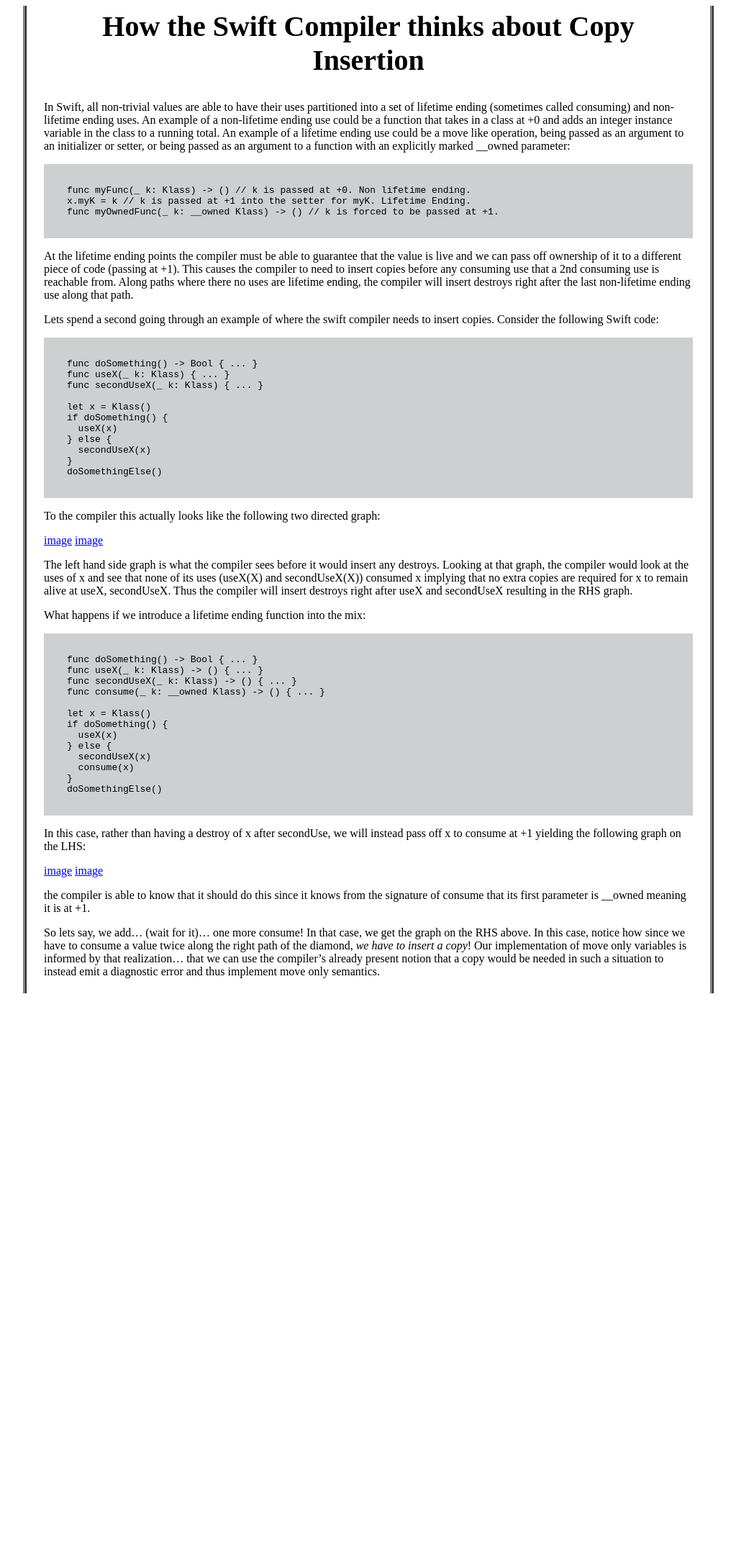
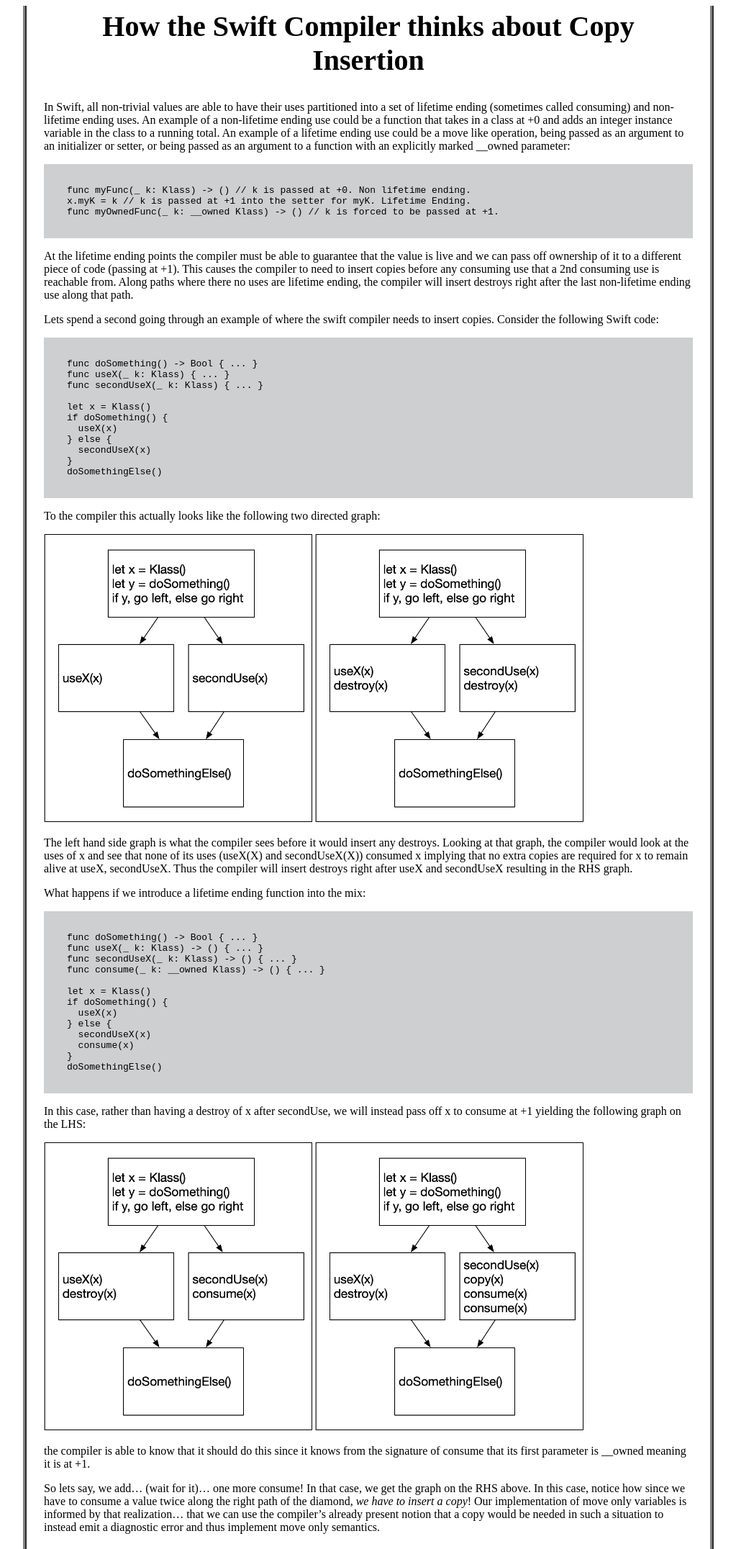
Before and after one commit to gottesmm/gottesmm.github.io, a Jekyll site: the page built from drafts/how-the-swift-compiler-thinks-about-copies.md, in a window 1280 px wide. Shown: the whole page at 72% size, without its empty margins (128-1151 px from the left). Built offline with Jekyll 4.4.1, drawn with Linux system fonts in a browser that asks for light colours; before the commit the page ends 1380 px from its top, so only the background shows below that.

Commit message:
Fix images harder.

```diff
--- a/css/default.css
+++ b/css/default.css
@@ -47,3 +47,21 @@
 h2 {
   font-size: 1.25em;
 }
+
+.lhs-image-small
+{
+    display: inline-block;
+    max-width: 400px;
+    max-height: 400px;
+    margin-left: auto;
+    margin-right: auto;
+}
+
+.rhs-image-small
+{
+    display: inline-block;
+    max-width: 400px;
+    max-height: 400px;
+    margin-left: auto;
+    margin-right: auto;
+}
--- a/drafts/how-the-swift-compiler-thinks-about-copies.md
+++ b/drafts/how-the-swift-compiler-thinks-about-copies.md
@@ -44,8 +44,8 @@
 
 To the compiler this actually looks like the following two directed graph:
 
-[image](how-the-swift-compiler-thinks-about-copies-img1.png)
-[image](how-the-swift-compiler-thinks-about-copies-img2.png)
+![image](/images/how-the-swift-compiler-thinks-about-copies-img1.png){: .lhs-image-small }
+![image](/images/how-the-swift-compiler-thinks-about-copies-img2.png){: .rhs-image-small }
 
 The left hand side graph is what the compiler sees before it would insert any
 destroys. Looking at that graph, the compiler would look at the uses of x and
@@ -75,8 +75,8 @@
 In this case, rather than having a destroy of x after secondUse, we will instead
 pass off x to consume at +1 yielding the following graph on the LHS:
 
-[image](how-the-swift-compiler-thinks-about-copies-img3.png)
-[image](how-the-swift-compiler-thinks-about-copies-img4.png)
+![image](/images/how-the-swift-compiler-thinks-about-copies-img3.png){: .lhs-image-small }
+![image](/images/how-the-swift-compiler-thinks-about-copies-img4.png){: .rhs-image-small }
 
 the compiler is able to know that it should do this since it knows from the
 signature of consume that its first parameter is __owned meaning it is at +1.
```
